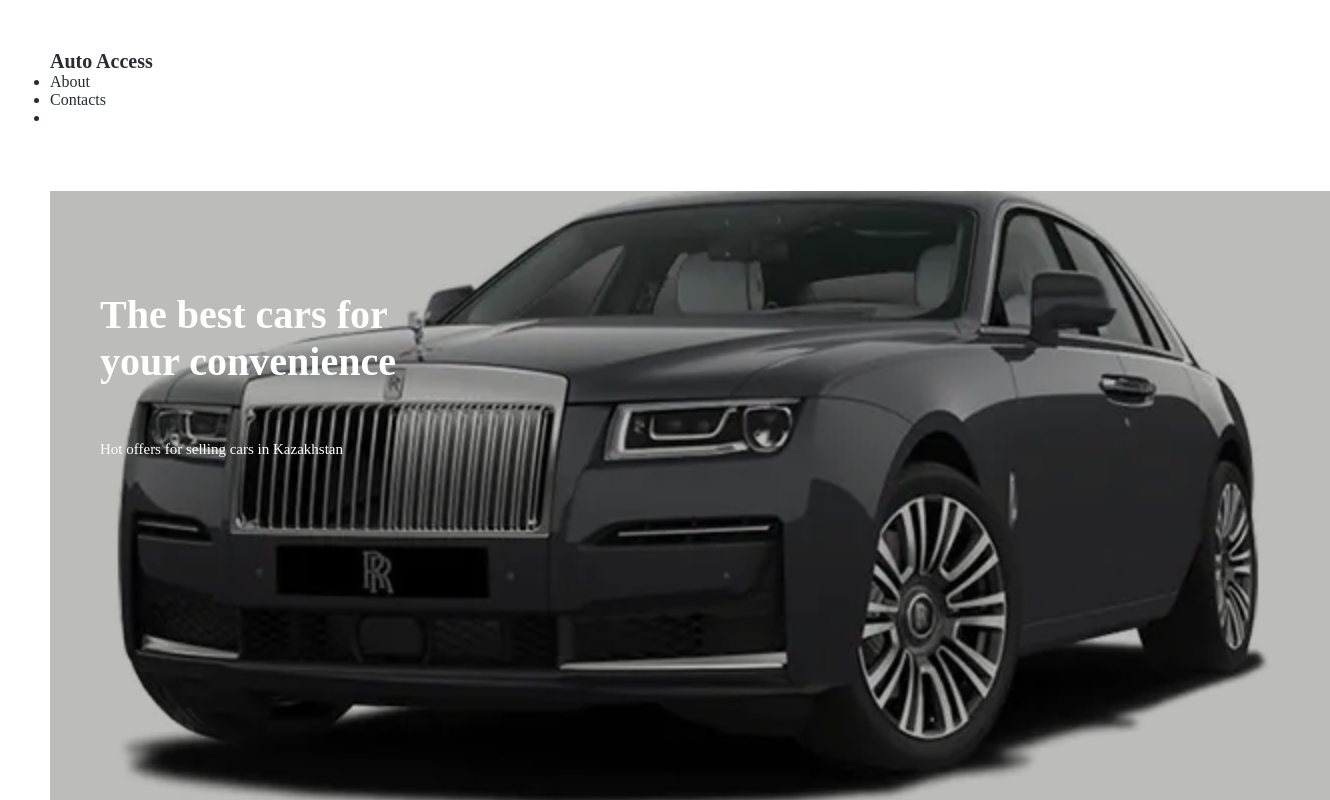
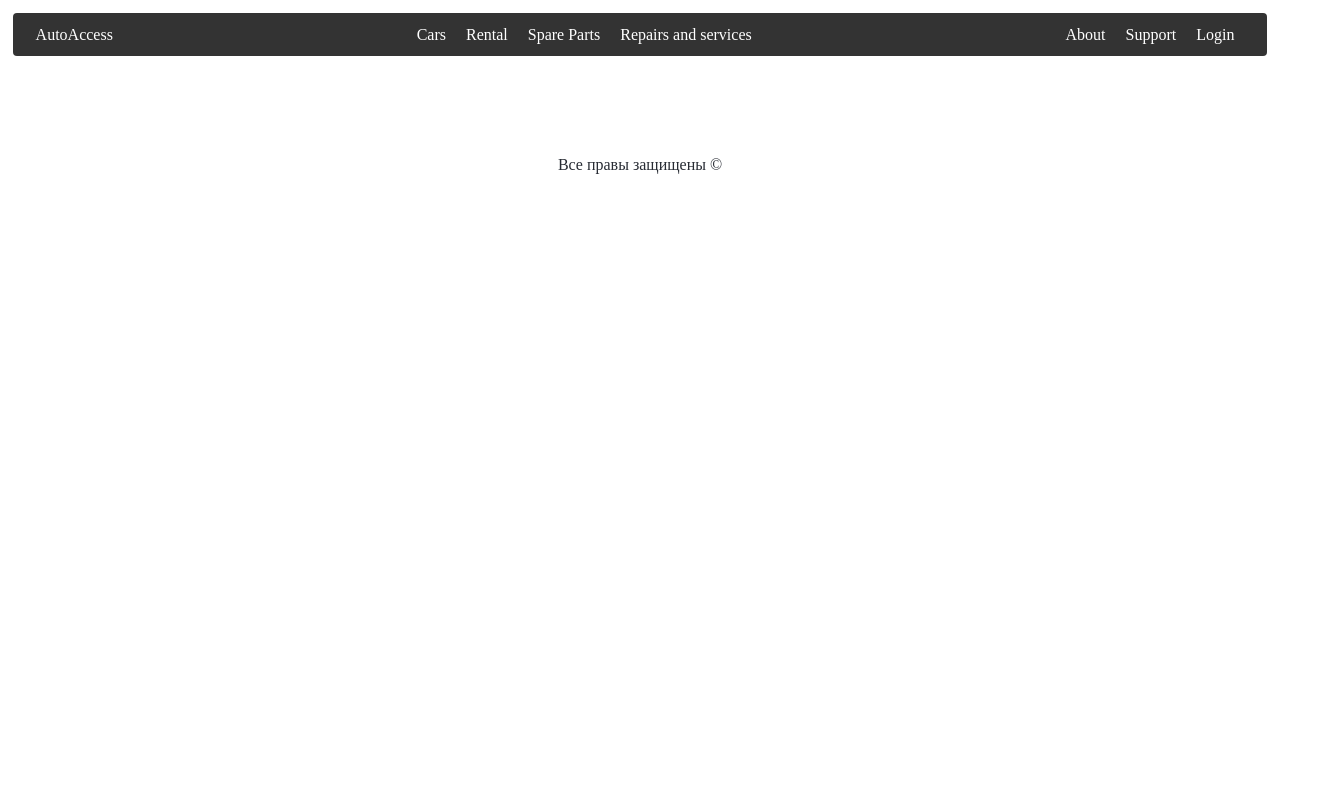
Before and after one commit to Ruchanov/AutoAccess, a React (Create React App) app in the folder auto-access/: page / in a window 1280 px wide. Shown: the top 800 px of the page, 1330 px wide, since content can reach past the window. Built offline with nearby package versions, Linux system fonts and the light colour scheme.

Commit message:
header finished

```diff
--- a/auto-access/src/components/header.js
+++ b/auto-access/src/components/header.js
@@ -3,15 +3,26 @@ import React from "react";
 export default function Header(){
     return(
         <header>
-            <div>
-                <span className= 'logo'>Auto Access</span>
-                <ul className='nav'>
-                    <li>About</li>
-                    <li>Contacts</li>
-                    <li></li>
-                </ul>
+            <div class="top-header">
+                <div class="logo">
+                    <p>AutoAccess</p>
+                </div>
+                <div class="main-header-menu">
+                    <ul class="main-menu">
+                        <li>Cars</li>
+                        <li>Rental</li>
+                        <li>Spare Parts</li>
+                        <li>Repairs and services</li>
+                    </ul>
+                </div>
+                <div class="second-menu">
+                <ul class="main-menu">
+                        <li>About</li>
+                        <li>Support</li>
+                        <li>Login</li>
+                    </ul>
+                </div>
             </div>
-            <div className='presentation'></div>
         </header>
     )
 }
--- a/auto-access/src/index.css
+++ b/auto-access/src/index.css
@@ -10,48 +10,41 @@ body{
   font-weight: 300;
 }
 
-.wrapper{
-  width: 1280px;
-  margin: 50px
+
+header {
+  background-color: #333;
+  color: #fff;
+  padding: 1%;
+  display: flex;
+  justify-content: space-between;
+  align-items: center;
+  margin: 1%;
+  border-radius: 4px;
 }
 
-header .logo{
-  font-weight: 600;
-  font-size: 20px;
+.top-header {
+  display: flex;
+  justify-content: space-between;
+  align-items: center;
+  width: 100%;
 }
 
-header .presentation{
-  margin: 5%;
-  margin-left: auto;
-  background: url("images/rolls-royce.webp") no-repeat;
-  width: 100%;
-  height: 650px;
-  background-size: cover;
-  background-position: center center;
-  background-blend-mode: multiply;
-  background-color: #bcbcbb;
-  position: relative;
+.logo, .main-header-menu, .second-menu {
+  margin: 0 10px;
 }
-header .presentation::after{
-  content: 'The best cars for your convenience';
-  position: absolute;
-  top: 100px;
-  left: 50px;
-  width: 300px;
-  font-size: 40px;
-  font-weight: 600;
-  color: white;
+
+.main-menu {
+  list-style: none;
+  padding: 0;
+  display: flex;
 }
-header .presentation::before{
-  content: 'Hot offers for selling cars in Kazakhstan';
-  position: absolute;
-  top: 250px;
-  left: 50px;
-  width: 300px;
-  font-size: 15px;
-  font-weight: 300;
-  color: white;
+
+.main-menu li {
+  margin: 0 10px;
+  cursor: pointer;
 }
+
+
 footer{
   text-align: center;
   margin-top: 100px;
```
